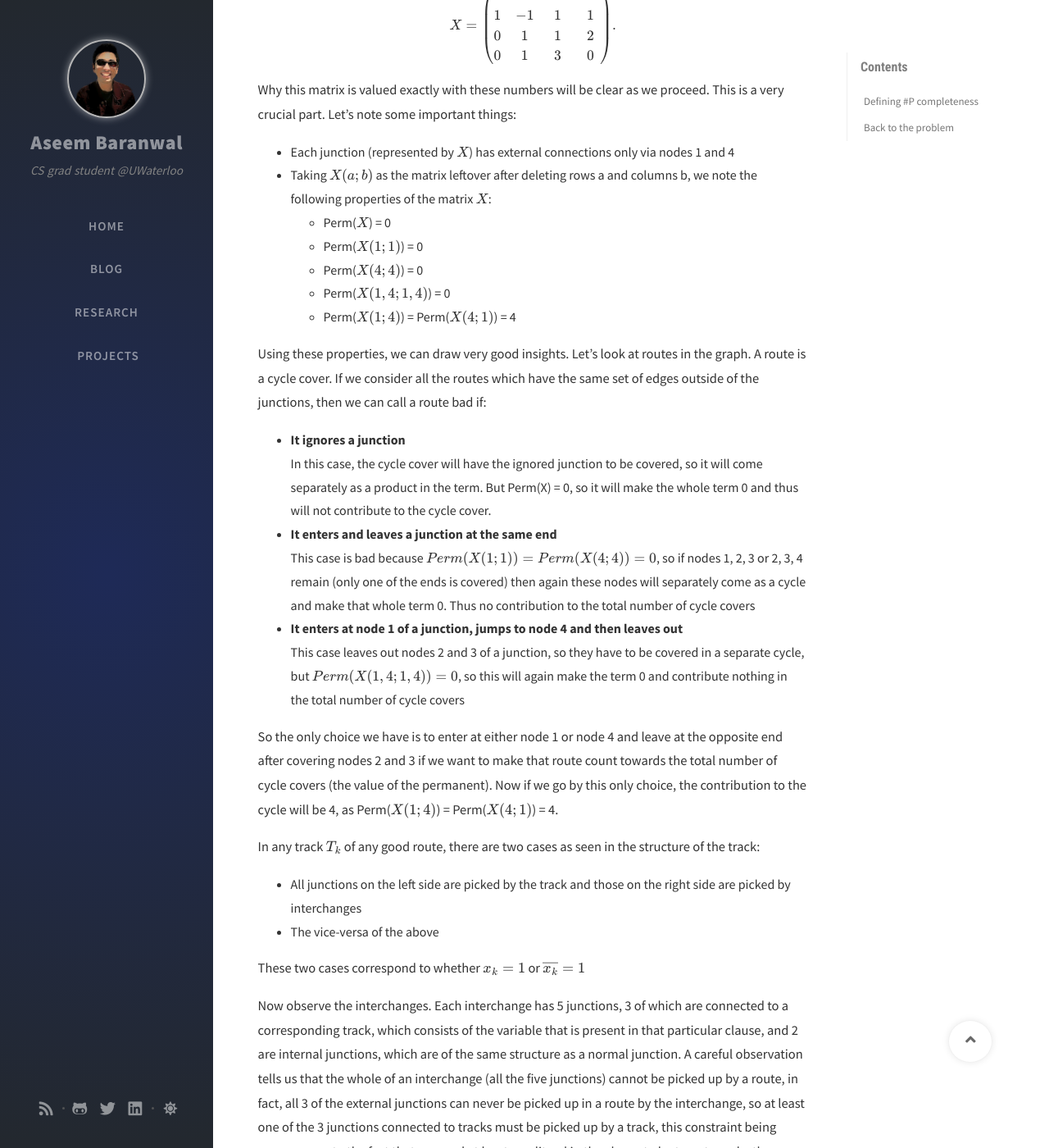
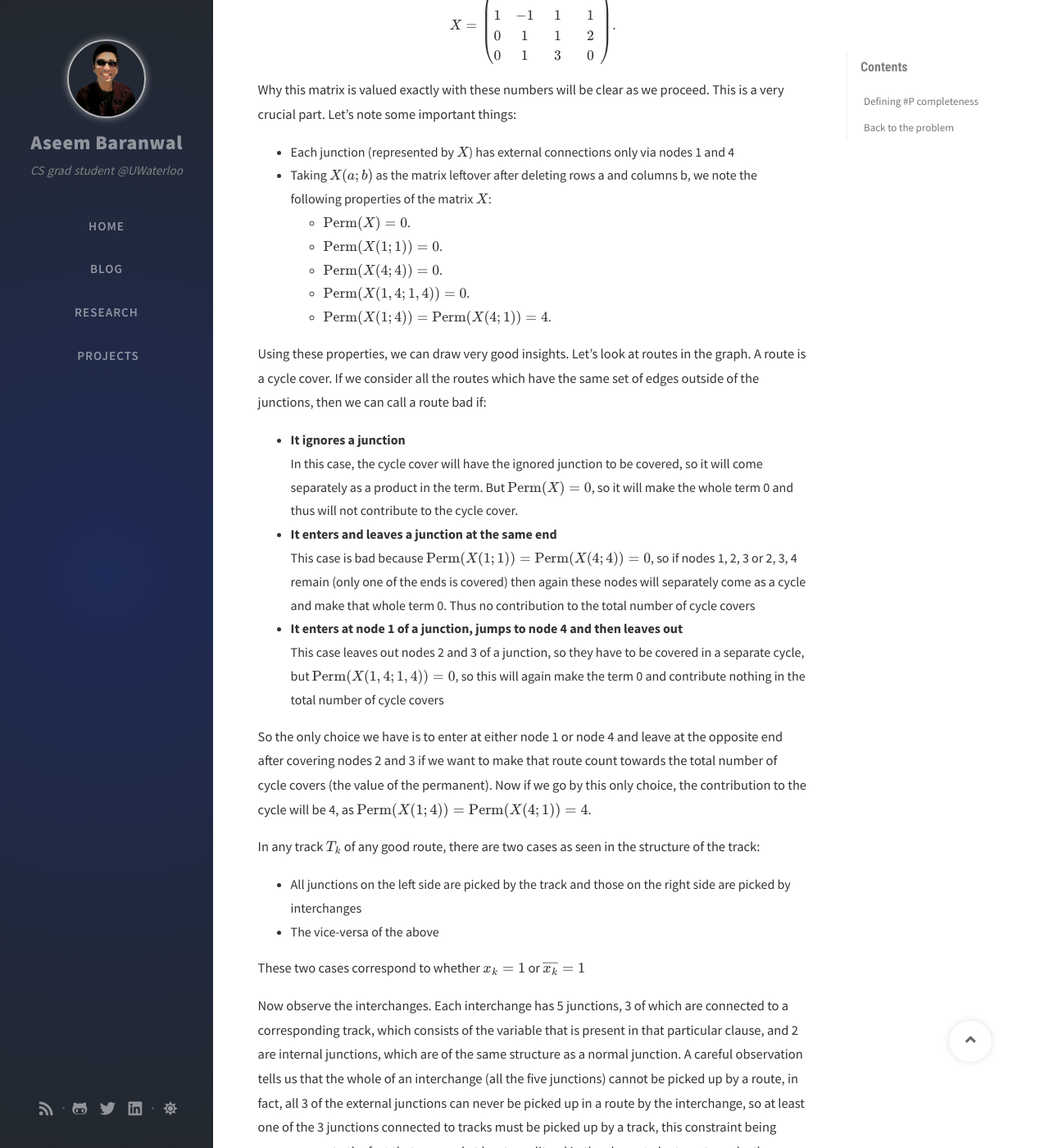
Before and after one commit to aseemrb/aseemrb.github.io, a Jekyll site: the page built from _posts/2016-03-23-sharp-p-problems.md, in a window 1280 px wide and 1400 px high, scrolled down 4036 px. Shown: the whole window at 82% size. Built offline with Jekyll 4.4.1, drawn with Linux system fonts in a browser that asks for light colours; nearby versions of some CDN libraries; comment, search, counter and statistics services are not loaded; some of the changed text lies outside the part shown.

Commit message:
painful mathjax

```diff
--- a/_config.yml
+++ b/_config.yml
@@ -59,6 +59,7 @@ highlighter: rouge
 kramdown:
   input: GFM
   syntax_highlighter: rouge
+  math_engine: nil
   syntax_highlighter_opts: # Rouge Options › https://github.com/jneen/rouge#full-options
     css_class: 'highlight'
     # default_lang: console
--- a/_posts/2016-03-23-sharp-p-problems.md
+++ b/_posts/2016-03-23-sharp-p-problems.md
@@ -17,7 +17,7 @@ Before we begin, it is strongly recommended to familiarize yourself with the fol
 
 So let's begin with the permanent, which is defined for an *n x n matrix A* as:
 
-$$ Perm\ A = \sum_{\sigma}{\prod_{i=1}^{n}{A_{i,\sigma(i)}}} $$
+$${\rm Perm}\ A = \sum_{\sigma}{\prod_{i=1}^{n}{A_{i,\sigma(i)}}} $$
 
 Before proceeding, let's understand what this means, and what we want to compute.
 $$\sigma$$ is a permutation of the numbers {1, 2, 3, ... n}.
@@ -51,7 +51,7 @@ $$X = \{x_1, x_2, ... x_n\}$$
 $$Y = \{y_1, y_2, ... y_n\}$$
 $$E = \{(x_i, y_j) : A_{ij} = 1\}$$
 
-Now if we look at the term inside the summation, that is $$\prod{A_{i, \sigma(i)}}$$ for $$i = \{1, 2, ... n\}$$, we can try to imagine the value of this term as synonymous to a possible perfect matching in the bipartite graph represented by A. Why? Because we know that this term takes one element from each row and each column, so all vertices are covered in the term, and this term = 0, if any of the elements picked are 0. But in our adjacency matrix, 0 for row i and column j means that there is no edge between $$x_i$$ and $$y_j$$, so this term evaluates to 1 if and only if the selected elements form an edge cover (a perfect matching) for the given bipartite graph. So clearly, the whole term $$Perm\ A = \sum\prod A_{i, \sigma(i)}$$ where the summation is over all $$\sigma$$ represents the total number of perfect matchings in the bipartite graph represented by A. As finding the number of perfect matchings in a bipartite graph $$\in$$ #P, therefore clearly, finding the permanent of a binary matrix $$\in$$ #P.
+Now if we look at the term inside the summation, that is $$\prod{A_{i, \sigma(i)}}$$ for $$i = \{1, 2, ... n\}$$, we can try to imagine the value of this term as synonymous to a possible perfect matching in the bipartite graph represented by A. Why? Because we know that this term takes one element from each row and each column, so all vertices are covered in the term, and this term = 0, if any of the elements picked are 0. But in our adjacency matrix, 0 for row i and column j means that there is no edge between $$x_i$$ and $$y_j$$, so this term evaluates to 1 if and only if the selected elements form an edge cover (a perfect matching) for the given bipartite graph. So clearly, the whole term $${\rm Perm}\ A = \sum\prod A_{i, \sigma(i)}$$ where the summation is over all $$\sigma$$ represents the total number of perfect matchings in the bipartite graph represented by A. As finding the number of perfect matchings in a bipartite graph $$\in$$ #P, therefore clearly, finding the permanent of a binary matrix $$\in$$ #P.
 
 Now we shall move on to prove the ***Valiant's theorem*** which says that finding permanent for a binary matrix is #P-complete. We already proved it is in #P, so now all remains for us is to prove that it is in #P-Hard, that is all #P problems can be reduced to this problem in the way explained earlier in this post (where completeness is defined for #P problems). For this, we look at the problem of finding the permanent as a different graph problem.
 
@@ -60,7 +60,7 @@ Consider A = adjacency matrix of a weighted and directed graph with n nodes (We
 - **Cycle Cover of a graph G**: A set of cycles (subgraphs of G in which all vertices have indegree = 1 and outdegree = 1) which contains all vertices of G
 - **Weight of a cycle cover**: Product of weights of edges involved in the cover
 
-Now, with a good observation, we can conclude that $$Perm(A) = \sum W_{i}$$ where $$W_i$$ is the weight of the $$i^{th}$$ cycle cover. We sum the weights of all possible cycle covers of the graph and it turns out to be equal to the permanent of the adjacency matrix. If this is hard to visualize, feel free to work out on an example having 3 or 4 nodes to let that sink in.
+Now, with a good observation, we can conclude that $${\rm Perm}(A) = \sum W_{i}$$ where $$W_i$$ is the weight of the $$i^{th}$$ cycle cover. We sum the weights of all possible cycle covers of the graph and it turns out to be equal to the permanent of the adjacency matrix. If this is hard to visualize, feel free to work out on an example having 3 or 4 nodes to let that sink in.
 
 Proceeding with the proof, we will attempt to reduce an instance of the 3-SAT problem to an instance of the cycle cover problem. ***The methodology and examples are directly taken from the original paper***. We begin with a boolean formula given to us in 3-[CNF](https://en.wikipedia.org/wiki/Conjunctive_normal_form) form.
 $$F = C_1 \wedge C_2 \wedge C_3 \wedge ... C_m$$, a conjunction of m clauses where
@@ -100,22 +100,22 @@ Why this matrix is valued exactly with these numbers will be clear as we proceed
 
 - Each junction (represented by $$X$$) has external connections only via nodes 1 and 4
 - Taking $$X(a; b)$$ as the matrix leftover after deleting rows a and columns b, we note the following properties of the matrix $$X$$:
-    - Perm($$X$$) = 0
-    - Perm($$X(1; 1)$$) = 0
-    - Perm($$X(4; 4)$$) = 0
-    - Perm($$X(1,4; 1,4)$$) = 0
-    - Perm($$X(1; 4)$$) = Perm($$X(4; 1)$$) = 4
+    - $${\rm Perm}(X) = 0$$.
+    - $${\rm Perm}(X(1; 1)) = 0$$.
+    - $${\rm Perm}(X(4; 4)) = 0$$.
+    - $${\rm Perm}(X(1,4; 1,4)) = 0$$.
+    - $${\rm Perm}(X(1; 4)) = {\rm Perm}(X(4; 1)) = 4$$.
 
 Using these properties, we can draw very good insights. Let's look at routes in the graph. A route is a cycle cover. If we consider all the routes which have the same set of edges outside of the junctions, then we can call a route bad if:
 
 - **It ignores a junction**<br>
-  In this case, the cycle cover will have the ignored junction to be covered, so it will come separately as a product in the term. But Perm(X) = 0, so it will make the whole term 0 and thus will not contribute to the cycle cover.
+  In this case, the cycle cover will have the ignored junction to be covered, so it will come separately as a product in the term. But $${\rm Perm}(X) = 0$$, so it will make the whole term 0 and thus will not contribute to the cycle cover.
 - **It enters and leaves a junction at the same end**<br>
-  This case is bad because $$Perm(X(1; 1)) = Perm(X(4; 4)) = 0$$, so if nodes 1, 2, 3 or 2, 3, 4 remain (only one of the ends is covered) then again these nodes will separately come as a cycle and make that whole term 0. Thus no contribution to the total number of cycle covers
+  This case is bad because $${\rm Perm}(X(1; 1)) = {\rm Perm}(X(4; 4)) = 0$$, so if nodes 1, 2, 3 or 2, 3, 4 remain (only one of the ends is covered) then again these nodes will separately come as a cycle and make that whole term 0. Thus no contribution to the total number of cycle covers
 - **It enters at node 1 of a junction, jumps to node 4 and then leaves out**<br>
-  This case leaves out nodes 2 and 3 of a junction, so they have to be covered in a separate cycle, but $$Perm(X(1,4; 1,4)) = 0$$, so this will again make the term 0 and contribute nothing in the total number of cycle covers
+  This case leaves out nodes 2 and 3 of a junction, so they have to be covered in a separate cycle, but $${\rm Perm}(X(1,4; 1,4)) = 0$$, so this will again make the term 0 and contribute nothing in the total number of cycle covers
 
-So the only choice we have is to enter at either node 1 or node 4 and leave at the opposite end after covering nodes 2 and 3 if we want to make that route count towards the total number of cycle covers (the value of the permanent). Now if we go by this only choice, the contribution to the cycle will be 4, as Perm($$X(1; 4)$$) = Perm($$X(4; 1)$$) = 4.
+So the only choice we have is to enter at either node 1 or node 4 and leave at the opposite end after covering nodes 2 and 3 if we want to make that route count towards the total number of cycle covers (the value of the permanent). Now if we go by this only choice, the contribution to the cycle will be 4, as $${\rm Perm}(X(1; 4)) = {\rm Perm}(X(4; 1)) = 4$$.
 
 In any track $$T_k$$ of any good route, there are two cases as seen in the structure of the track:
 
```
Also changed, not shown: _layouts/post.html (+20 -0 lines).
